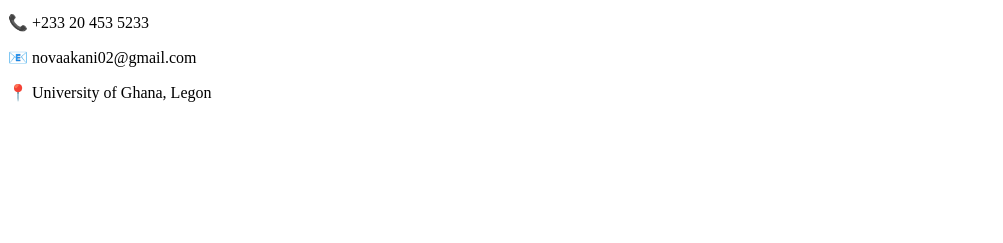
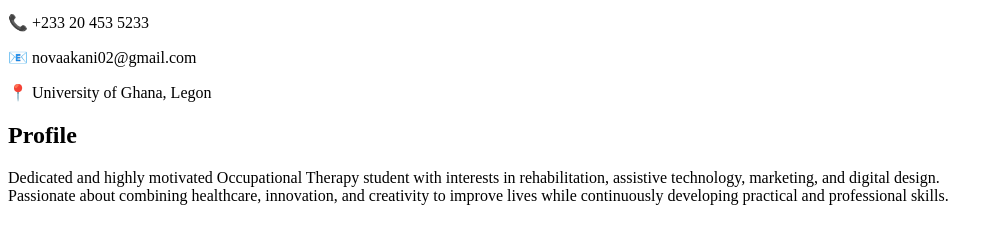
Before and after one commit to novaakani02-droid/T4G_CV, a plain HTML site: page index.html in a window 1280 px wide. Shown: the part 127-370 px from the top of the page, without its empty margins (0-1003 px from the left). Drawn offline with Linux system fonts and the light colour scheme.

Commit message:
added a paragraph to my about section

```diff
--- a/index.html
+++ b/index.html
@@ -27,6 +27,18 @@
             </div>
         </div>
     </header>
+    <!--  ABOUT -->
+    <section>
+        <h2>Profile</h2>
+        <p>
+            Dedicated and highly motivated Occupational Therapy student with
+            interests in rehabilitation, assistive technology, marketing, and
+            digital design. <br> Passionate about combining healthcare, innovation,
+            and creativity to improve lives while continuously developing
+            practical and professional skills.
+        </p>
+
+    </section>
 
 </body>
 </html>
```
